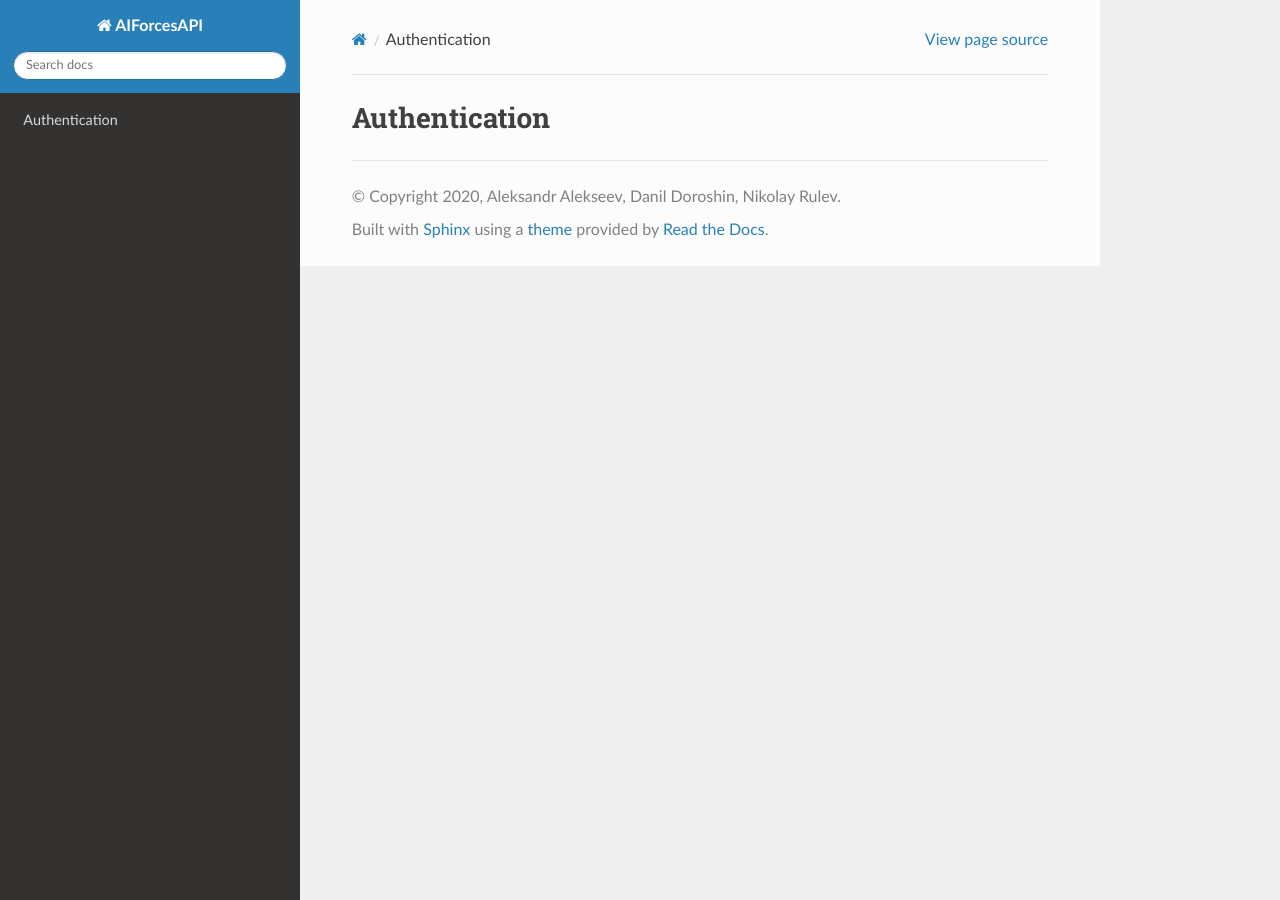
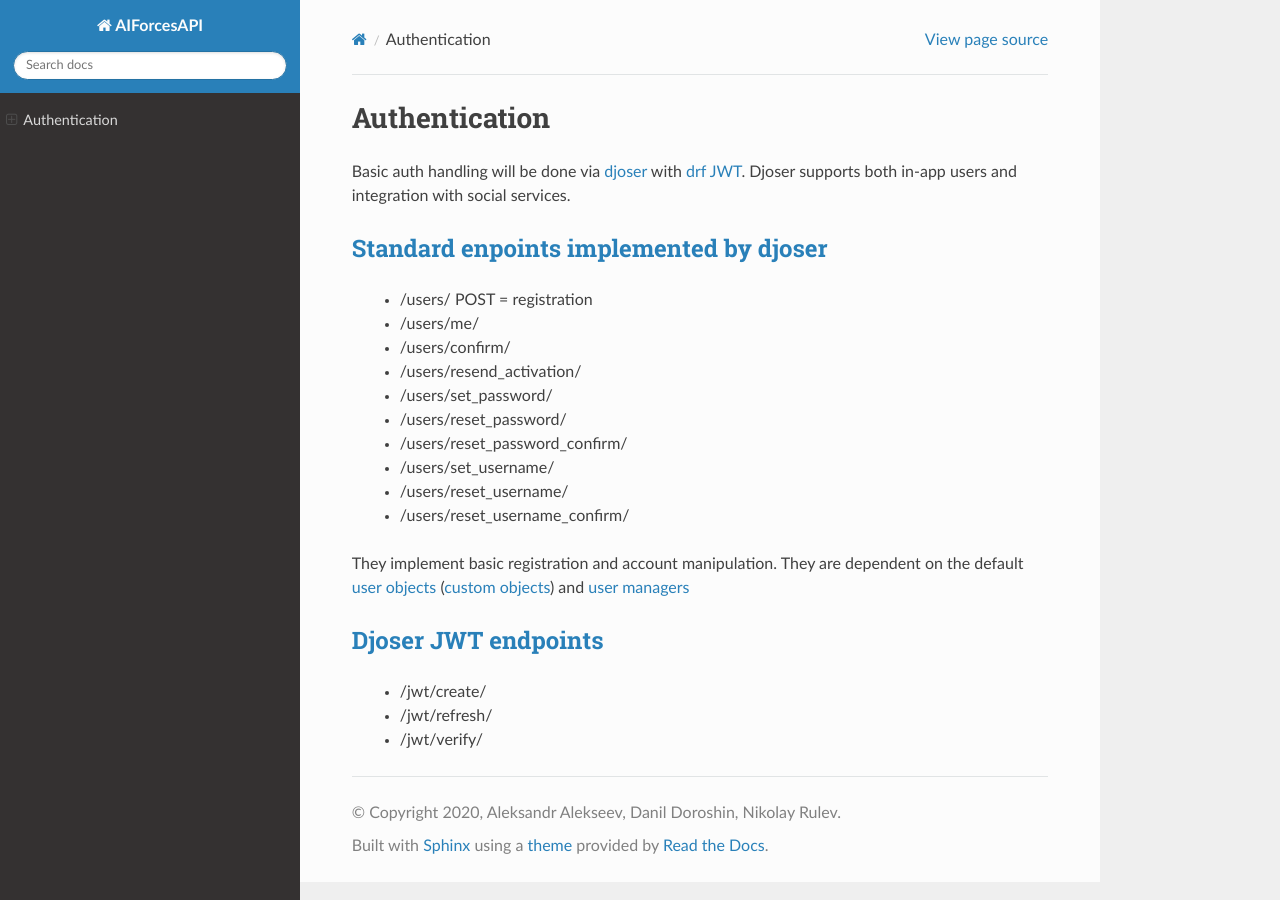
Before and after one commit to AIForces/AIForcesAPI, a Sphinx documentation site: the page built from docs/source/authentication.rst, in a window 1280 px wide. Built offline with Sphinx 7.4.7 and the Read the Docs theme 2.0.0, drawn with Linux system fonts in a browser that asks for light colours.

Commit message:
Authentication doc stub

```diff
--- a/docs/source/authentication.rst
+++ b/docs/source/authentication.rst
@@ -1,2 +1,29 @@
 Authentication
 --------------
+
+
+Basic auth handling will be done via `djoser <https://github.com/sunscrapers/djoser>`_ with `drf JWT <https://github.com/davesque/django-rest-framework-simplejwt>`_. Djoser supports both in-app users and integration with social services.
+
+`Standard enpoints implemented by djoser <https://djoser.readthedocs.io/en/latest/base_endpoints.html#base-endpoints>`_
+^^^^^^^^^^^^^^^^^^^^^^^^^^^^^^^^^^^^^^^^^^^^^^^^^^^^^^^^^^^^^^^^^^^^^^^^^^^^^^^^^^^^^^^^^^^^^^^^^^^^^^^^^^^^^^^^^^^^^^^
+
+ - /users/
+   POST = registration
+ - /users/me/
+ - /users/confirm/
+ - /users/resend_activation/
+ - /users/set_password/
+ - /users/reset_password/
+ - /users/reset_password_confirm/
+ - /users/set_username/
+ - /users/reset_username/
+ - /users/reset_username_confirm/
+
+They implement basic registration and account manipulation. They are dependent on the default `user objects <https://docs.djangoproject.com/en/3.0/topics/auth/default/#user-objects>`_ (`custom objects <https://docs.djangoproject.com/en/3.0/topics/auth/customizing/#extending-the-existing-user-model>`_) and `user managers <https://docs.djangoproject.com/en/3.0/topics/auth/customizing/#writing-a-manager-for-a-custom-user-model>`_
+
+`Djoser JWT endpoints <https://djoser.readthedocs.io/en/latest/jwt_endpoints.html#jwt-endpoints>`_
+^^^^^^^^^^^^^^^^^^^^^^^^^^^^^^^^^^^^^^^^^^^^^^^^^^^^^^^^^^^^^^^^^^^^^^^^^^^^^^^^^^^^^^^^^^^^^^^^^^
+
+ - /jwt/create/
+ - /jwt/refresh/
+ - /jwt/verify/
```
